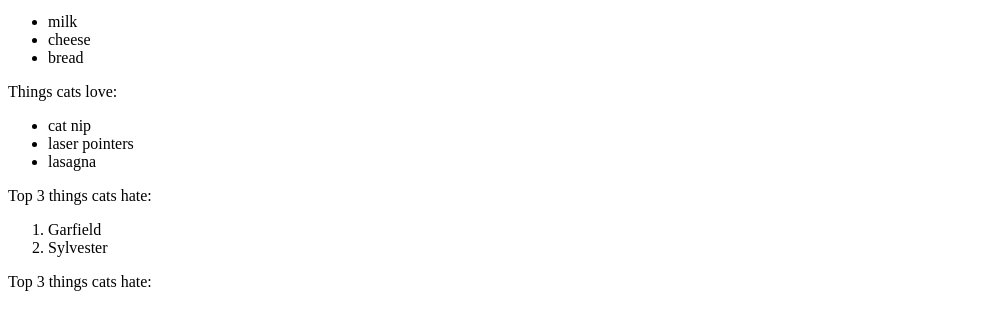
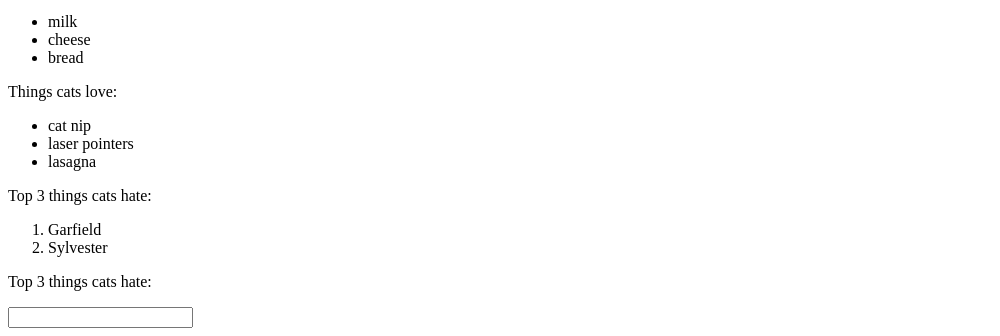
Before and after one commit to Ayancedcoss/HANDS-ON-PRACTICE, a plain HTML site: page index.html in a window 1280 px wide. Shown: the part 1918-2254 px from the top of the page, without its empty margins (0-1000 px from the left). Before the commit the page ends 2225 px from the top, so only its background shows below. Drawn offline with Linux system fonts and the light colour scheme.

Commit message:
commit-13

```diff
--- a/index.html
+++ b/index.html
@@ -109,6 +109,9 @@
 </ol>
 <p>Top 3 things cats hate:</p>
 
+<!-- Create a Text Field -->
+<input type="text">
+
 
 
 
```
